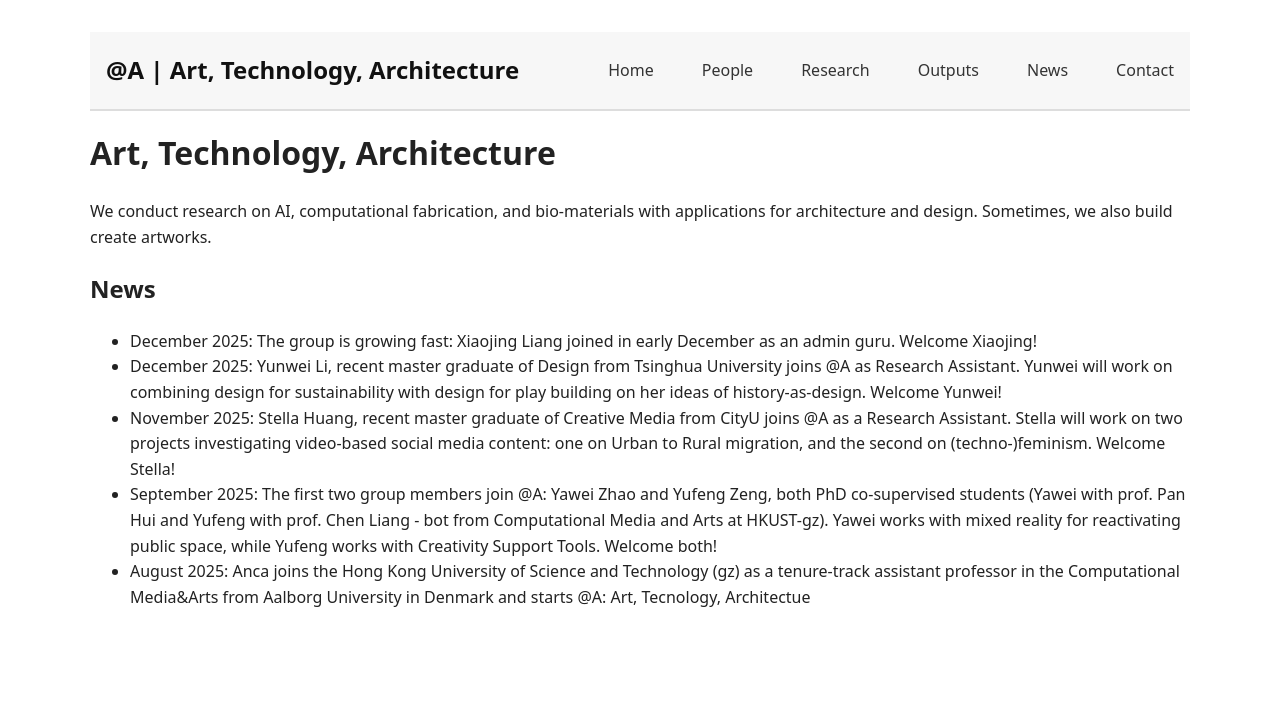
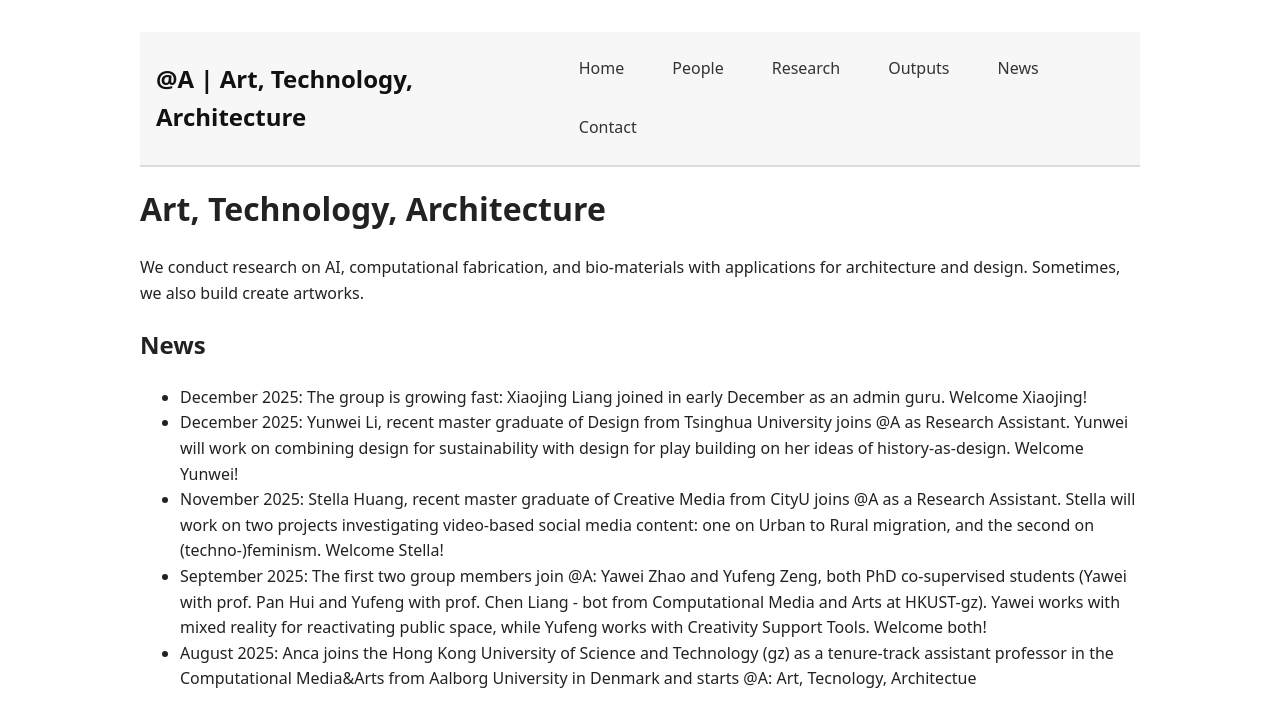
Before and after one commit to anqua/at-a, a Jekyll site: the page built from index.md, in a window 1280 px wide. Shown: the top 727 px of the page. Built offline with Jekyll 4.4.1, drawn with Linux system fonts in a browser that asks for light colours.

Commit message:
Update style.css

```diff
--- a/assets/css/style.css
+++ b/assets/css/style.css
@@ -1,5 +1,5 @@
 body {
-  max-width: 1100px;
+  max-width: 1000px;
   margin: 2rem auto;
   padding: 0 1rem;
   font-family: system-ui, -apple-system, BlinkMacSystemFont, sans-serif;
@@ -19,7 +19,7 @@ header {
 }
 
 .header-inner {
-  max-width: 1100px;
+  max-width: 1000px;
   margin: 0 auto;
   padding: 1.2em 1em;
   display: flex;
@@ -58,7 +58,7 @@ header {
   .site-nav a {
     margin-left: 0;
     margin-right: 1em;
-    font-size: 1.05em;
+    font-size: 1.25em;
   }
 }
 
@@ -123,7 +123,7 @@ main h1 {
 #people {
   display: flex;
   flex-wrap: wrap;
-  gap: 2em;
+  gap: 1em;
 }
 
 .person-card {
```
